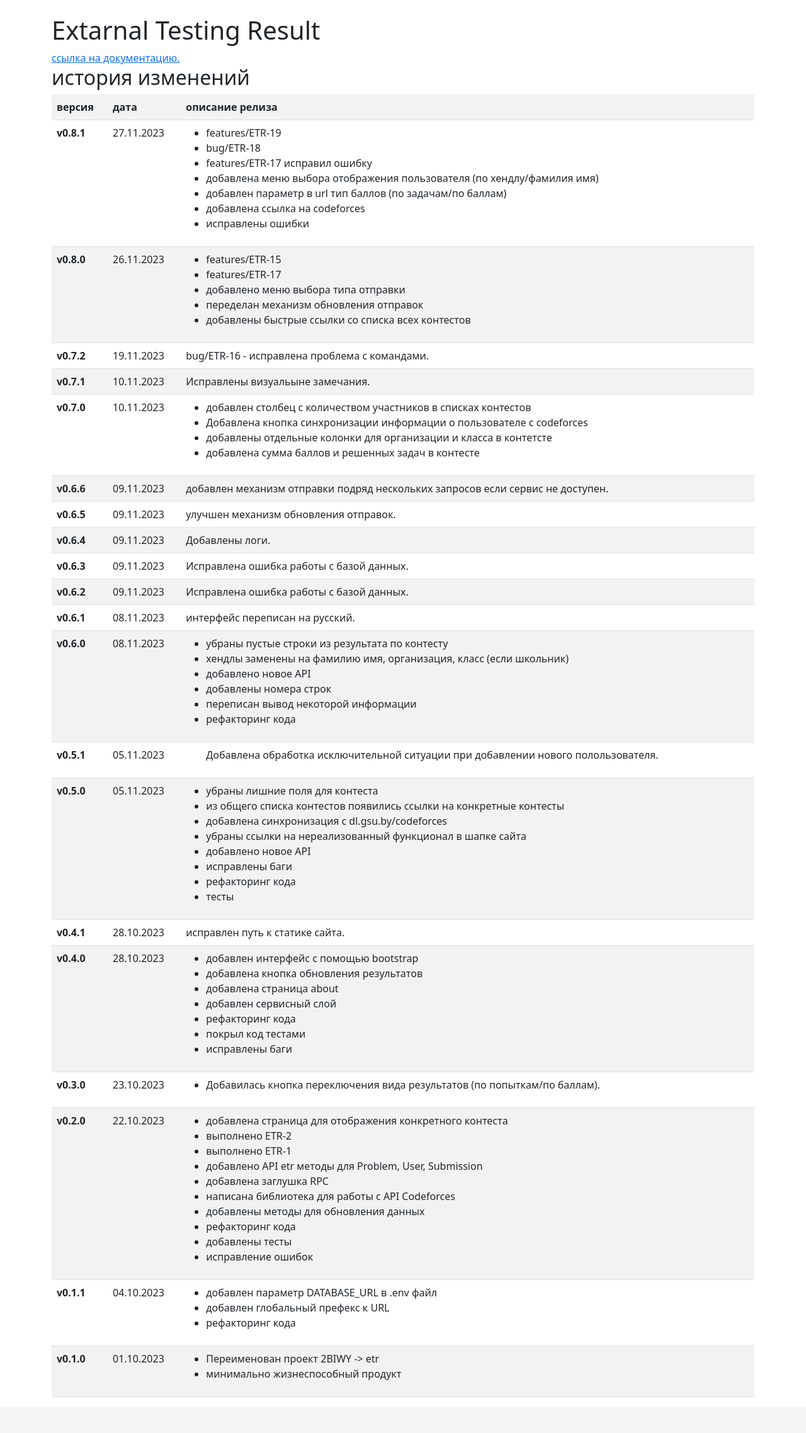
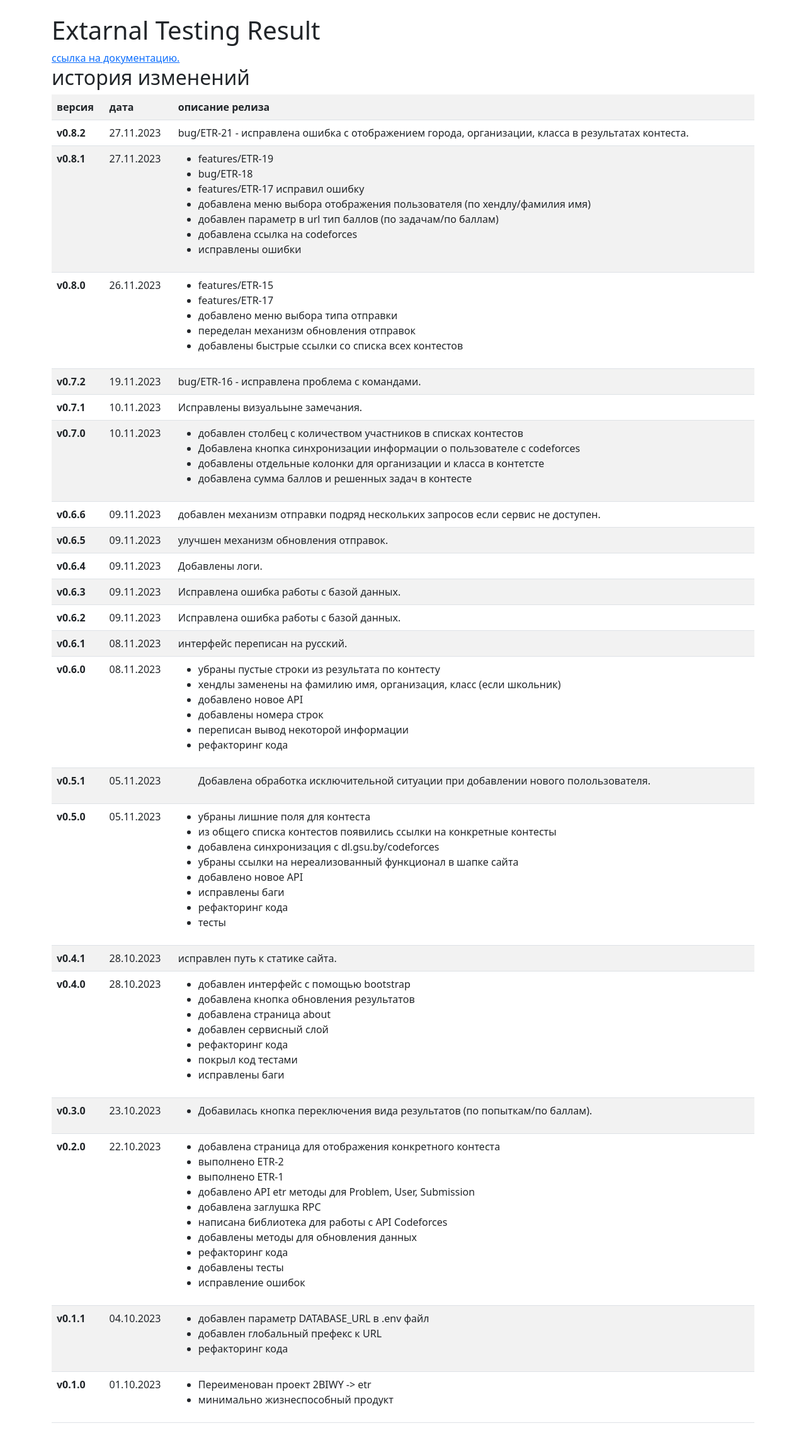
Before and after one commit to KingAndJoker/etr, a Flask app: page /about in a window 1280 px wide. Shown: the part 56-2332 px from the top of the page at 63% size. Before the commit the page ends 2275 px from the top, so only its background shows below. Run offline with Flask 3, Linux system fonts and the light colour scheme; some libraries are stand-ins or nearby versions.

Commit message:
release note v0.8.2

```diff
--- a/etr/templates/about.html
+++ b/etr/templates/about.html
@@ -13,6 +13,14 @@
         <th>версия</th>
         <th>дата</th>
         <th>описание релиза</th>
+    </tr>
+
+    <tr>
+        <th>v0.8.2</th>
+        <td>27.11.2023</td>
+        <td>
+            bug/ETR-21 - исправлена ошибка с отображением города, организации, класса в результатах контеста.
+        </td>
     </tr>
 
     <tr>
```
